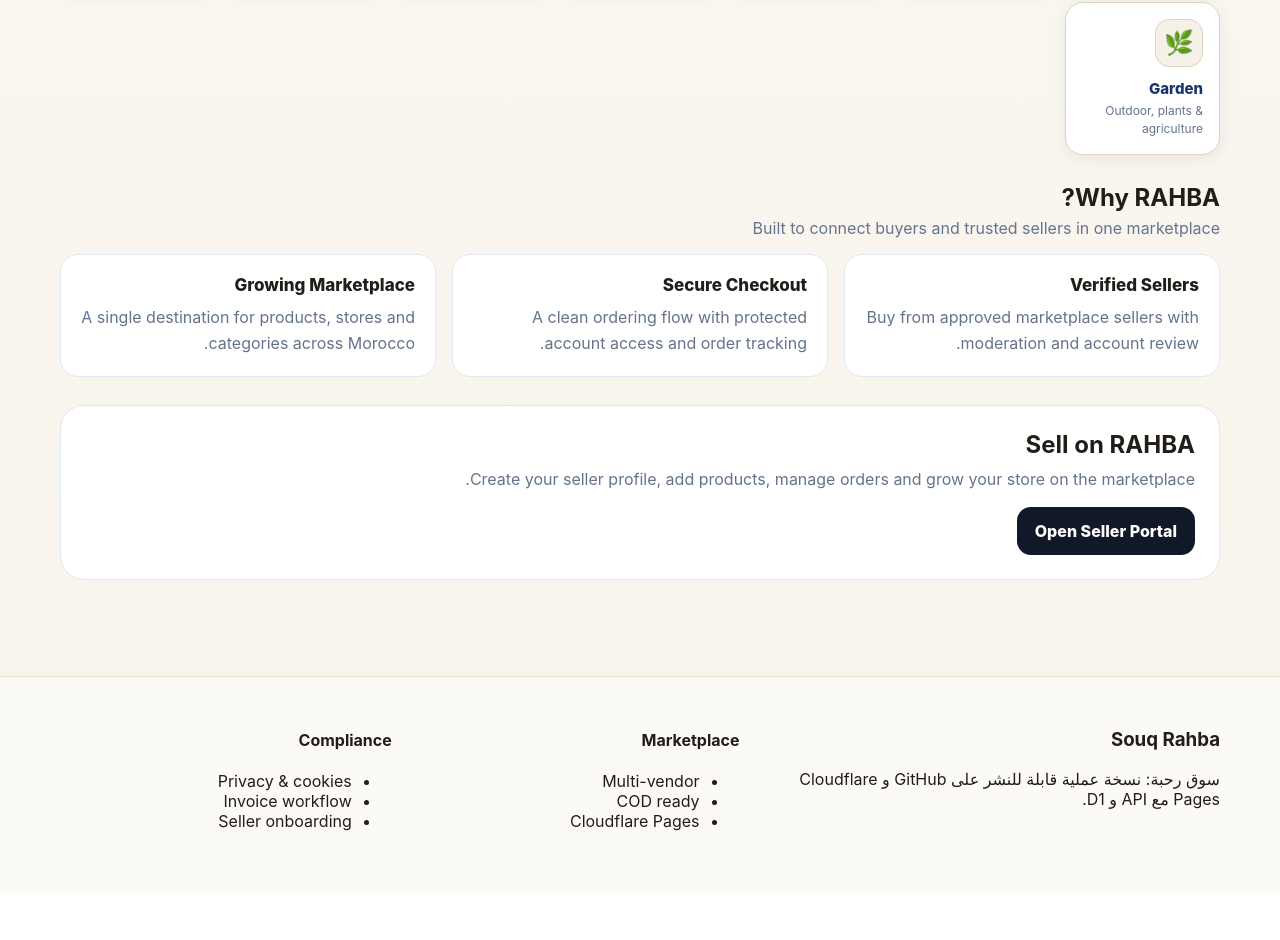
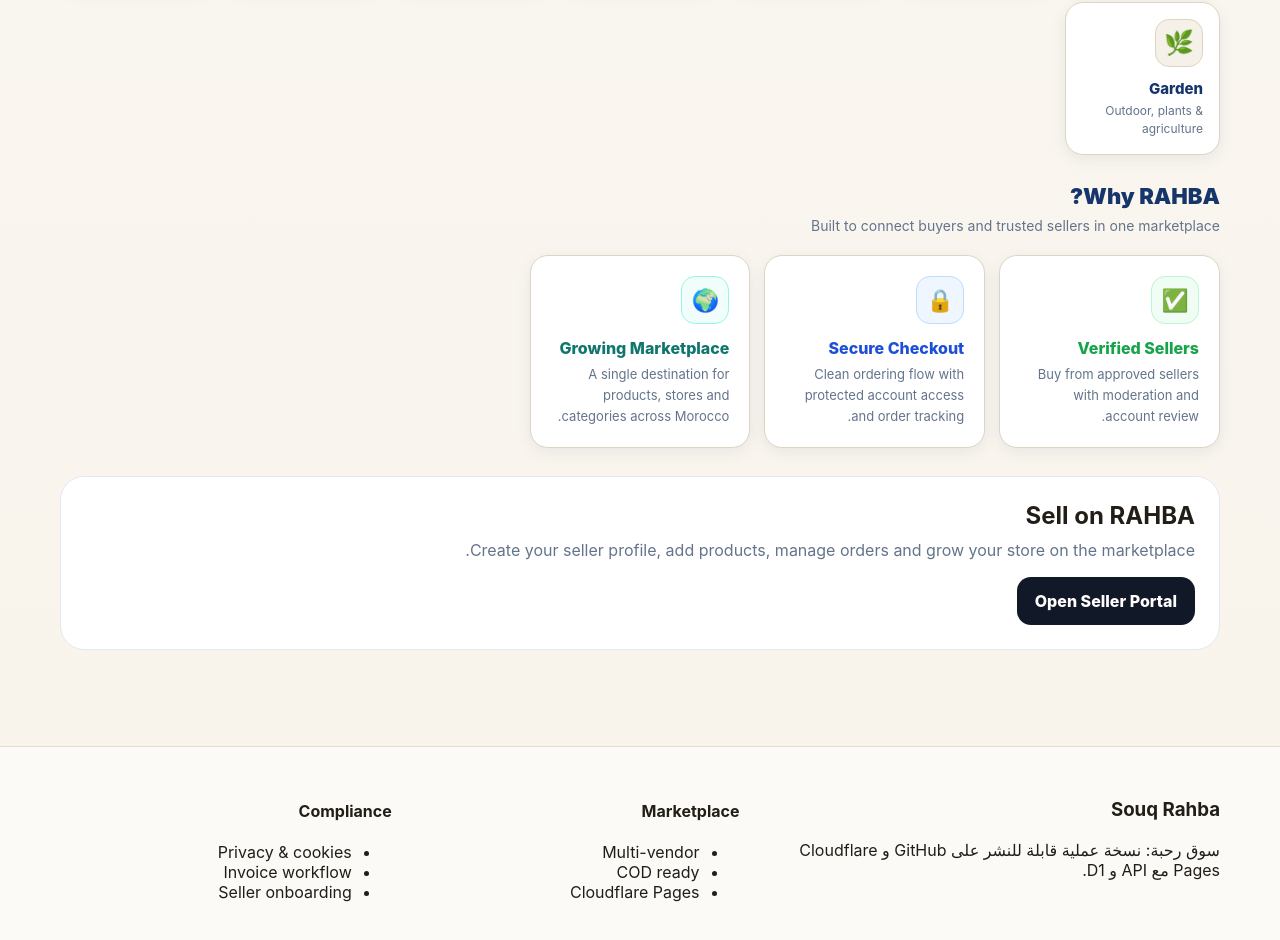
Before and after one commit to ori00fit-tech/souq-rahba-platform, a React (Vite) app in the folder apps/storefront/: page / in a window 1280 px wide. Shown: the part 784-1724 px from the top of the page. Before the commit the page ends 1679 px from the top, so only its background shows below. Built offline with nearby package versions, Linux system fonts and the light colour scheme; no server answers.

Commit message:
Add trust section for marketplace credibility

```diff
--- a/apps/storefront/src/components/marketplace/TrustSection.jsx
+++ b/apps/storefront/src/components/marketplace/TrustSection.jsx
@@ -1,52 +1,80 @@
+import { SectionHead } from "./CategoryGrid";
+
+const T = { navy: "#16356b", sand: "#f5f1e8", border: "#ddd5c2", shadow: "rgba(22,53,107,0.08)" };
+
 const items = [
   {
+    icon: "✅",
     title: "Verified Sellers",
-    text: "Buy from approved marketplace sellers with moderation and account review."
+    text: "Buy from approved sellers with moderation and account review.",
+    accent: "#16a34a",
+    bg: "#f0fdf4",
+    bdr: "#bbf7d0",
   },
   {
+    icon: "🔒",
     title: "Secure Checkout",
-    text: "A clean ordering flow with protected account access and order tracking."
+    text: "Clean ordering flow with protected account access and order tracking.",
+    accent: "#1d4ed8",
+    bg: "#eff6ff",
+    bdr: "#bfdbfe",
   },
   {
+    icon: "🌍",
     title: "Growing Marketplace",
-    text: "A single destination for products, stores and categories across Morocco."
-  }
+    text: "A single destination for products, stores and categories across Morocco.",
+    accent: "#0f766e",
+    bg: "#f0fdfa",
+    bdr: "#99f6e4",
+  },
 ];
 
 export default function TrustSection() {
   return (
-    <section style={{ display: "grid", gap: "16px" }}>
-      <div>
-        <h2 style={{ margin: 0, fontSize: "24px" }}>Why RAHBA?</h2>
-        <p style={{ margin: "6px 0 0", color: "#64748b" }}>
-          Built to connect buyers and trusted sellers in one marketplace
-        </p>
-      </div>
+    <section style={s.section}>
+      <SectionHead title="Why RAHBA?" sub="Built to connect buyers and trusted sellers in one marketplace" />
 
-      <div
-        style={{
-          display: "grid",
-          gridTemplateColumns: "repeat(auto-fit, minmax(220px, 1fr))",
-          gap: "16px"
-        }}
-      >
+      <div style={s.grid}>
         {items.map((item) => (
-          <div
-            key={item.title}
-            style={{
-              background: "#fff",
-              border: "1px solid #e2e8f0",
-              borderRadius: "18px",
-              padding: "20px",
-              display: "grid",
-              gap: "10px"
-            }}
-          >
-            <div style={{ fontWeight: "800", fontSize: "17px" }}>{item.title}</div>
-            <div style={{ color: "#64748b", lineHeight: 1.6 }}>{item.text}</div>
-          </div>
+          <article key={item.title} style={s.card}>
+            <div style={{ ...s.iconWrap, background: item.bg, border: `1px solid ${item.bdr}` }}>
+              <span style={s.icon}>{item.icon}</span>
+            </div>
+            <div>
+              <h3 style={{ ...s.title, color: item.accent }}>{item.title}</h3>
+              <p style={s.text}>{item.text}</p>
+            </div>
+          </article>
         ))}
       </div>
     </section>
   );
 }
+
+const s = {
+  section: { display: "grid", gap: "18px" },
+  grid: {
+    display: "grid",
+    gridTemplateColumns: "repeat(auto-fill, minmax(220px, 1fr))",
+    gap: "14px",
+  },
+  card: {
+    background: "#fff",
+    border: `1.5px solid ${T.border}`,
+    borderRadius: "18px",
+    padding: "20px",
+    display: "grid",
+    gap: "14px",
+    boxShadow: `0 4px 16px ${T.shadow}`,
+  },
+  iconWrap: {
+    width: "48px",
+    height: "48px",
+    borderRadius: "14px",
+    display: "grid",
+    placeItems: "center",
+  },
+  icon: { fontSize: "22px", lineHeight: 1 },
+  title: { margin: "0 0 6px", fontSize: "16px", fontWeight: 800 },
+  text: { margin: 0, color: "#64748b", fontSize: "13px", lineHeight: 1.6 },
+};
```
